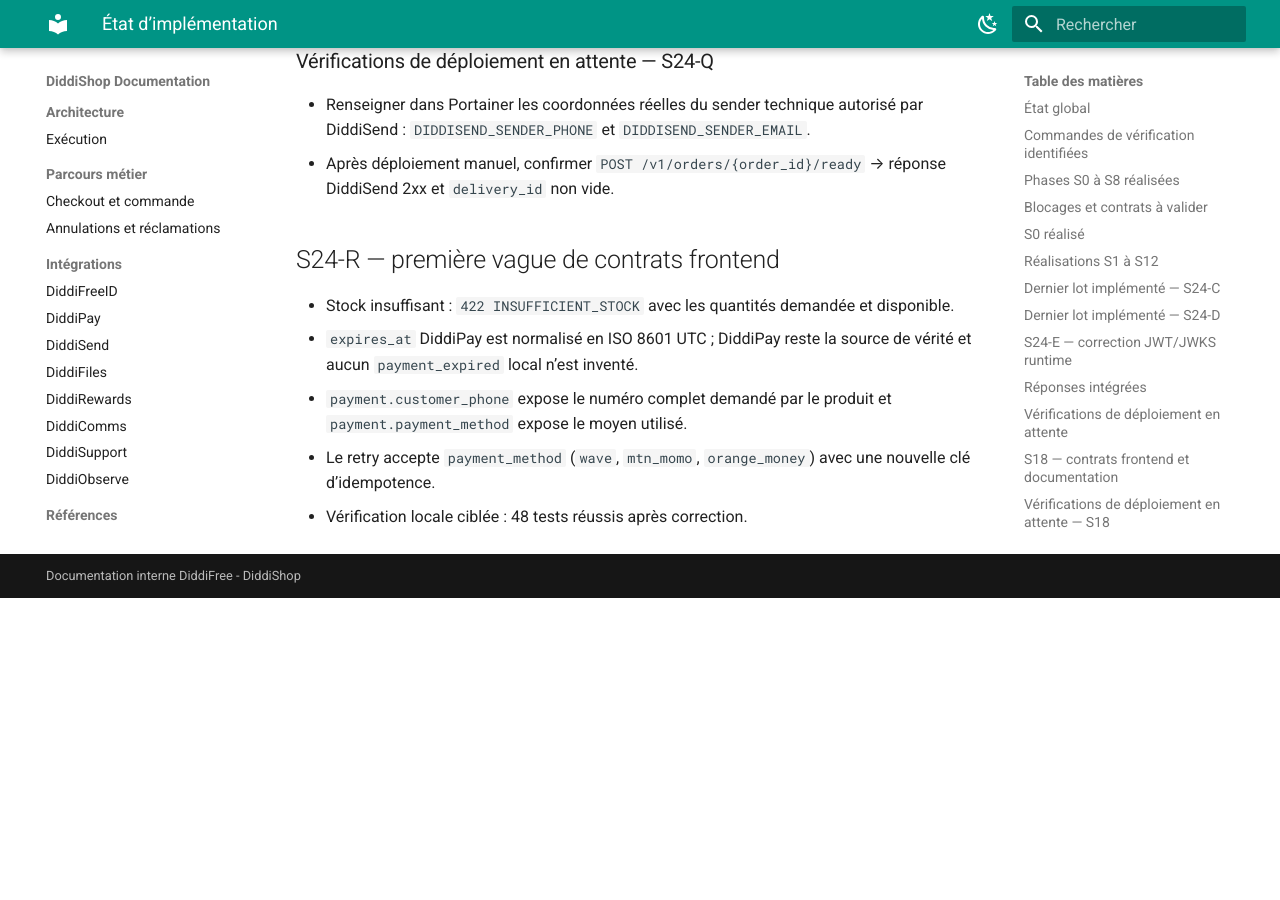
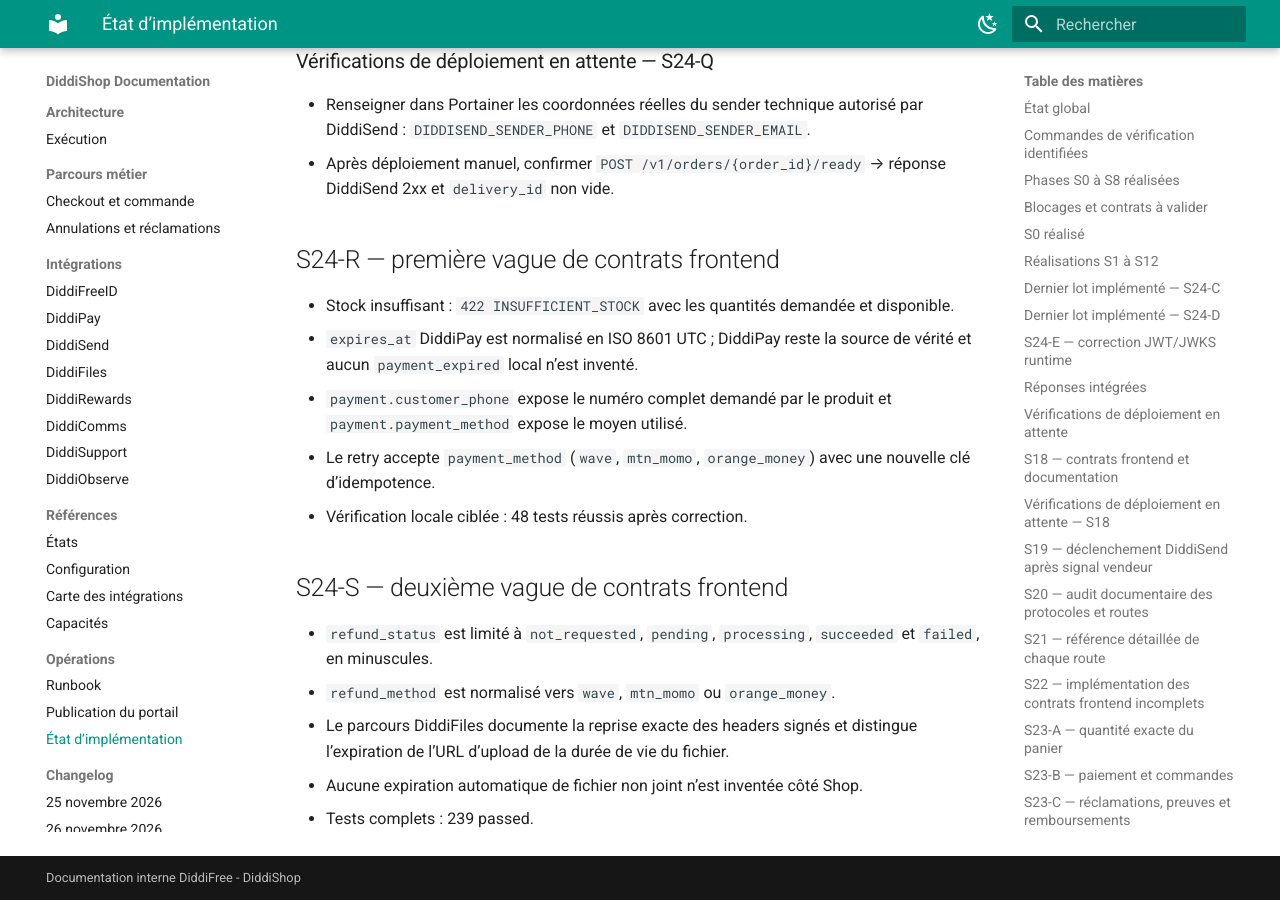
Before and after one commit to DIDDI-FREE/diddi-shop-backend-staging, an MkDocs documentation site: the page built from docs/IMPLEMENTATION-STATUS.md, in a window 1280 px wide and 900 px high, scrolled down 14752 px. Built offline with MkDocs 1.6.1 and Material for MkDocs 9.7.7, drawn with Linux system fonts in a browser that asks for light colours; before the commit the page ends 15350 px from its top, so only the background shows below that.

Commit message:
feat(contracts): close refunds and evidence wave

```diff
--- a/docs/IMPLEMENTATION-STATUS.md
+++ b/docs/IMPLEMENTATION-STATUS.md
@@ -543,3 +543,13 @@ PyJWT au build. Aucun changement Portainer n’a été effectué.
 - Le retry accepte `payment_method` (`wave`, `mtn_momo`, `orange_money`) avec
   une nouvelle clé d’idempotence.
 - Vérification locale ciblée : 48 tests réussis après correction.
+
+## S24-S — deuxième vague de contrats frontend
+
+- `refund_status` est limité à `not_requested`, `pending`, `processing`,
+  `succeeded` et `failed`, en minuscules.
+- `refund_method` est normalisé vers `wave`, `mtn_momo` ou `orange_money`.
+- Le parcours DiddiFiles documente la reprise exacte des headers signés et
+  distingue l’expiration de l’URL d’upload de la durée de vie du fichier.
+- Aucune expiration automatique de fichier non joint n’est inventée côté Shop.
+- Tests complets : 239 passed.
```
Also changed, not shown: docs/api/ROUTE_REFERENCE.md (+3 -0 lines), docs/decisions/DECISIONS.md (+15 -0 lines), docs/integrations/diddifiles.md (+7 -1 lines), docs/integrations/diddipay.md (+6 -0 lines), tasks/PHASE-S24-S-IMPLEMENTATION-2026-11-27.md (added, +16 -0 lines), tasks/PHASE-S24-S-PLAN-2026-11-27.md (added, +7 -0 lines), tasks/todo.md (+1 -0 lines), 2 other files.
